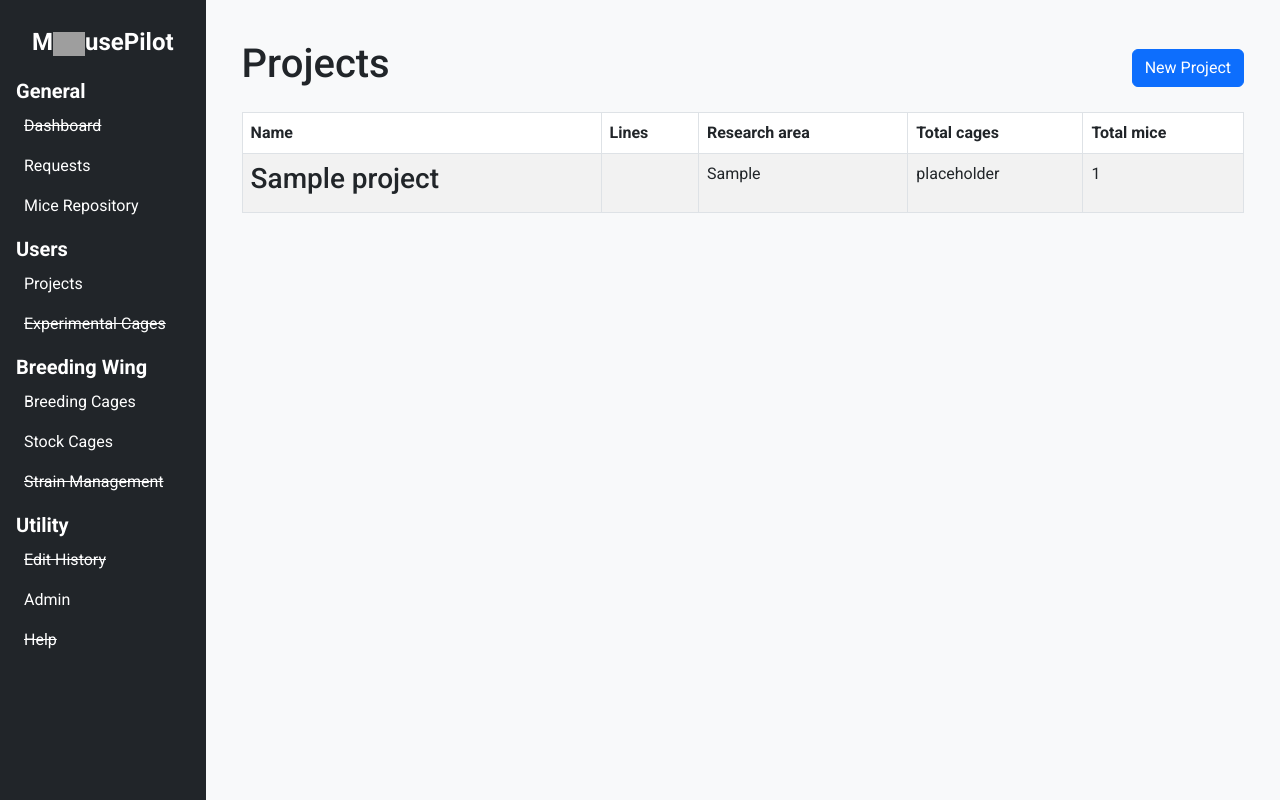
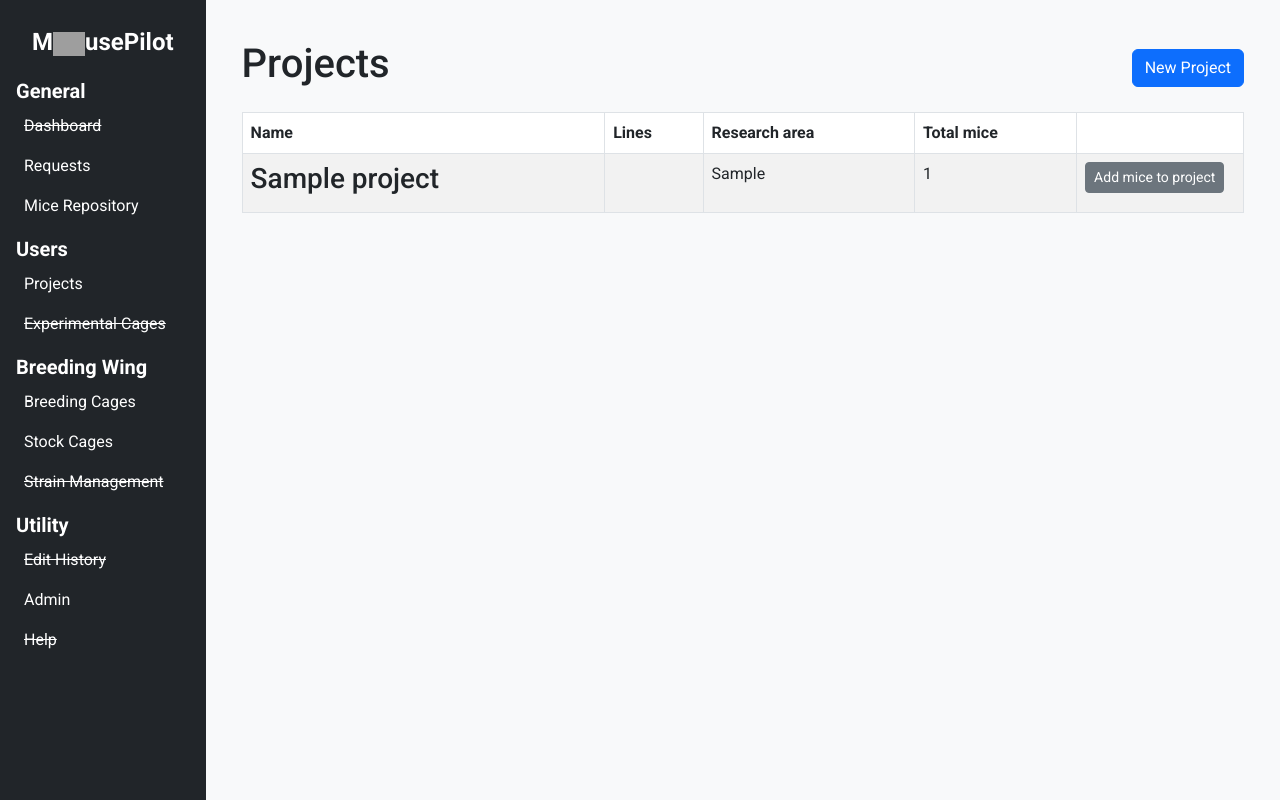
Before and after one commit to GeoffreyBush/mouse_pilot_postgresql, a Django app: page /projects/list_projects in a window 1280 px wide. Run offline with Django 4.2, Linux system fonts and the light colour scheme; a user stored in the database is signed in; tables that the repository leaves empty hold one stand-in row (values such as "Sample post"); some libraries are stand-ins or nearby versions; grey boxes are pictures that could not be loaded.

Commit message:
Add mice to project successfully

```diff
--- a/projects/templates/add_new_project.html
+++ b/projects/templates/add_new_project.html
@@ -15,7 +15,7 @@
         </ul>
         <button class="btn btn-secondary ml-auto mt-4">
             <a href="{% url 'projects:list_projects' %}" class="text-decoration-none text-white">
-                Back to Breeding Cages
+                Back to Projects
             </a>
         </button>
     </div>
@@ -37,7 +37,7 @@
             {% endfor %}
         </div>
         <button class="btn btn-success mt-2" type="submit">
-            Confirm Breeding Cage
+            Confirm New Project
         </button>
     </form>
 </div>
--- a/projects/templates/list_projects.html
+++ b/projects/templates/list_projects.html
@@ -3,7 +3,7 @@
 {% block title %}Projects List{% endblock %}
 {% block content %}
 
-<div class="container-fluid py-3">
+<div class="container py-3">
 
     <!-- Functionality buttons -->
     <div class="d-flex justify-content-between align-items-center mb-3">
@@ -20,8 +20,8 @@
                 <th>Name</th>
                 <th>Lines</th>
                 <th>Research area</th>
-                <th>Total cages</th>
                 <th>Total mice</th>
+                <th class="col-2"></th>
             </tr>
         </thead>
         <tbody>
@@ -35,12 +35,22 @@
                     </td>
                     <td>{% for strain in project.strains.all %}<span>{{strain}}, </span>{% endfor %}</td>
                     <td>{{ project.research_area }}</td>
-                    <td>placeholder</td>
                     <td>{{ project.mice.count }}</td>
+                    <td class="">
+                        <button
+                        class="btn btn-secondary btn-sm"
+                        hx-get="{% url 'projects:add_mouse_to_project' project.project_name %}"
+                        hx-target="#modals-here"
+                        hx-trigger="click"
+                        data-bs-toggle="modal"
+                        data-bs-target="#modals-here">
+                            Add mice to project
+                        </button>
+                    </td>
                 </tr>
             {% endfor %}
-    </tbody>
-</table>
+        </tbody>
+    </table>
 
 </div>
 {% endblock %}
--- a/projects/views.py
+++ b/projects/views.py
@@ -38,15 +38,20 @@ def add_new_project(request):
 @login_required
 def add_mouse_to_project(request, project_name):
     project = Project.objects.get(project_name=project_name)
+    strain_pks = list(project.strains.values_list("pk", flat=True))
     if request.method == "POST":
-        form = AddMouseToProjectForm(request.POST)
+        form = AddMouseToProjectForm(request.POST, strains=strain_pks)
+        print("form.errors", form.errors)
         if form.is_valid():
-            form.save()
+            mice = form.cleaned_data["mice"]
+            print("mice", mice)
+            print("*mice", *mice)
+            project.mice.add(*mice)
+            project.save()
             return redirect("projects:list_projects")
     else:
-        strain_pks = list(project.strains.values_list("pk", flat=True))
         form = AddMouseToProjectForm(strains=strain_pks)
-    return render(request, "add_mouse_to_project.html", {"form": form})
+    return render(request, "add_mouse_to_project.html", {"form": form, "project_name": project_name})
 
 
 @method_decorator(login_required, name="dispatch")
```
Also changed, not shown: projects/templates/add_mouse_to_project.html (+27 -0 lines), projects/tests/test_forms.py (+2 -0 lines), projects/tests/test_views.py (+2 -0 lines), setup.cfg (+5 -3 lines).
